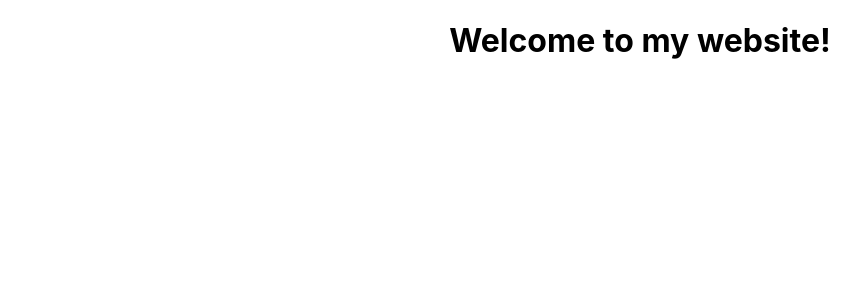
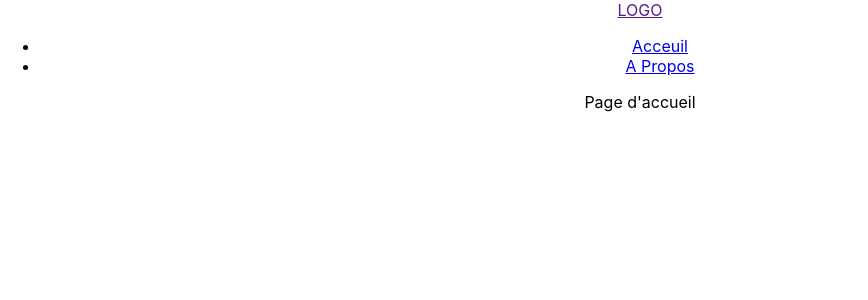
Before and after one commit to JoachimSamuel/Kasa, a React (Create React App) app in the folder tuto__react/: page / in a window 1280 px wide. Shown: the top 300 px of the page, without its empty margins (0-868 px from the left). Built offline with nearby package versions, Linux system fonts and the light colour scheme.

Commit message:
Navigation OK

```diff
--- a/tuto__react/src/App.js
+++ b/tuto__react/src/App.js
@@ -1,23 +1,38 @@
 import './App.css';
 import { Routes, Route} from "react-router-dom";
+
+//Routes
 import Home from "./Components/Home/Home";
 import FicheLogement from "./Components/Logement/FicheLogement";
-import Eror from "./Components/Eror/404";
+import Error from "./Components/Eror/404";
 import APropos  from "./Components/A Propos/A propos";
+
+
+import Navbar from './Components/Header/navbar';
+
 
 
 function App(){
   return (
     <div className='App'>
+      <Navbar />
       <Routes>
         <Route path='/' element={<Home />} />
         <Route path='/fiche-logement' element={<FicheLogement/>} />
-        <Route path='/eror' element={<Eror />} />
+        <Route path='/error' element={<Error />} />
         <Route path='/A-Propos' element={<APropos />} />
       </Routes>
     </div>
   )
 }
+export default App;
+
+
+
+
+
+
+
 
 //function Thumb() {
 
@@ -35,6 +50,3 @@ function App(){
     //</div>
   //)
 //}
-
-
-export default App;
--- a/tuto__react/src/Components/Eror/404.js
+++ b/tuto__react/src/Components/Eror/404.js
@@ -1,9 +1,21 @@
 import React from "react";
+import { Link } from 'react-router-dom';
 
-export default function FicheLogement() {
+export default function error() {
+
+    // state (état, données)
+
+    //comportements
+
+    //return (render)
     return (
          <div>
             <h1>404</h1>
+            <p>Oups! La page que vous demandez n'existe pas.</p>
+
+
+                <button><Link to = "/">Retourner sur la page d'accueil</Link></button>
+
         </div>
     )
 }
--- /dev/null
+++ b/tuto__react/src/Components/Header/navbar.js
@@ -0,0 +1,22 @@
+import { Link } from 'react-router-dom';
+
+const Navbar = () => {
+
+    return (
+        <nav className="navbar">
+            <div><a href="">LOGO</a>
+            <ul className="lien">
+                <li>
+                    <Link to="/" className="lien">Acceuil</Link>
+                </li>
+                <li>
+                    <Link to="/A-Propos" className="lien">A Propos</Link>
+                </li>
+
+            </ul>
+            </div>
+        </nav>
+     );
+}
+
+export default Navbar;
--- a/tuto__react/src/Components/Home/Home.js
+++ b/tuto__react/src/Components/Home/Home.js
@@ -1,9 +1,9 @@
-import React from "react";
+const Home = () => {
+    return (
+        <div>
+        Page d'accueil
+        </div >
+      );
+}
 
-export default function Home() {
-    return (
-         <div>
-            <h1>Welcome to my website!</h1>
-        </div>
-    )
-}
+export default Home ;
--- a/tuto__react/src/index.js
+++ b/tuto__react/src/index.js
@@ -9,6 +9,7 @@ const root = ReactDOM.createRoot(document.getElementById('root'));
 root.render(
   <BrowserRouter>
     <App />
+
   </BrowserRouter>
 );
 
```
Also changed, not shown: tuto__react/src/Components/Home/carte.js (added), tuto__react/src/logo.svg (deleted).
